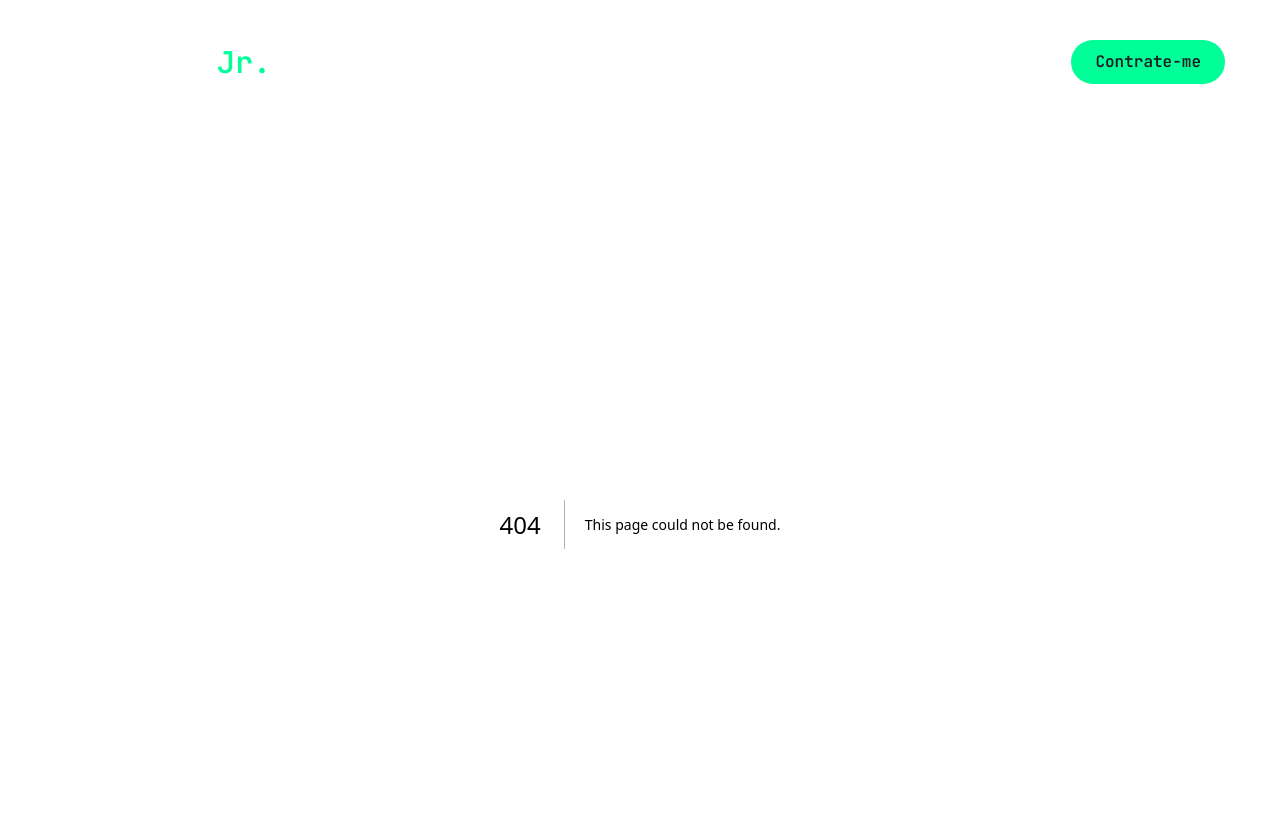
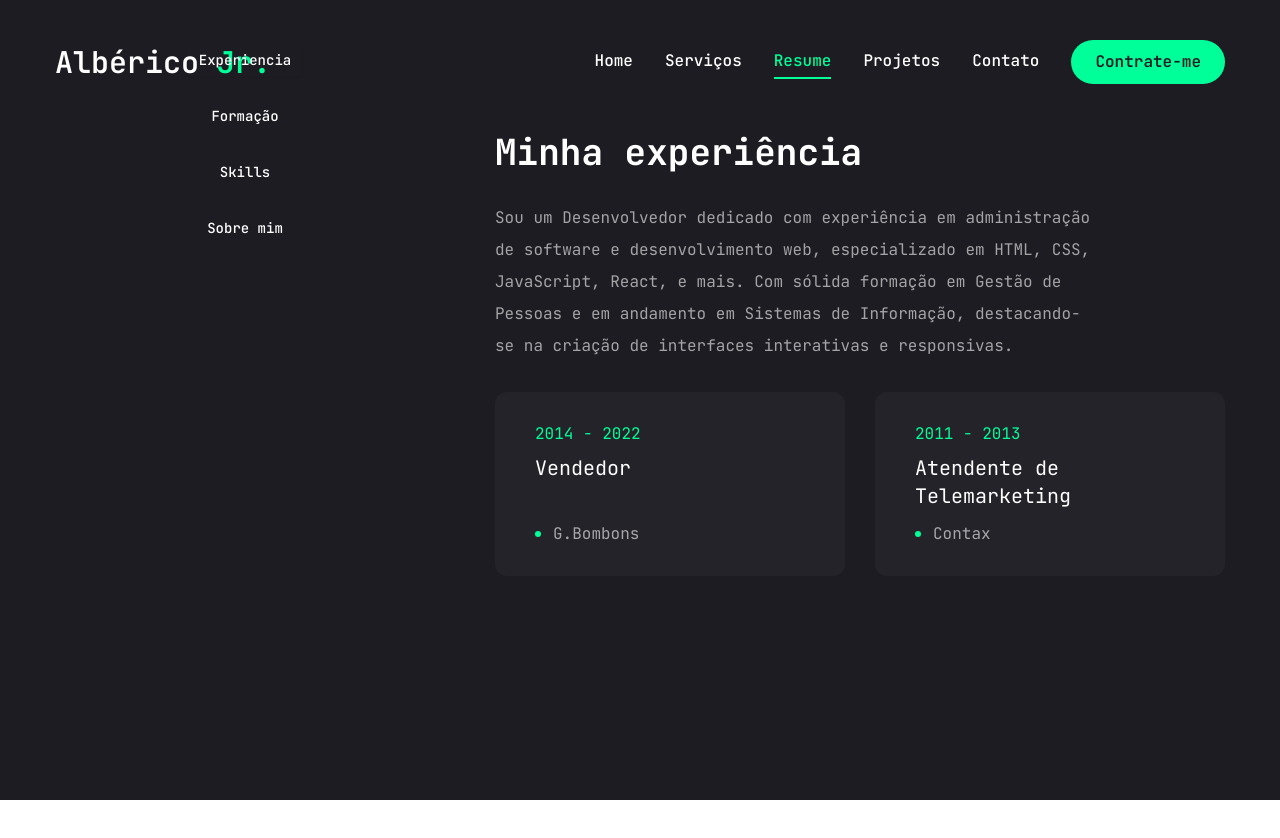
Before and after one commit to AlbericoJr/AlbericoJr-portfolio, a Next.js app: page /resume in a window 1280 px wide. Before the commit this address had no page. Shown: the top 838 px of the page. Built offline with nearby package versions, Linux system fonts and the light colour scheme.

Commit message:
portfolio

```diff
--- a/app/formacao/page.jsx
+++ b/app/resume/page.jsx
@@ -144,7 +144,7 @@ import { Tooltip, TooltipContent, TooltipProvider, TooltipTrigger } from "@radix
 import { ScrollArea } from "@/components/ui/scroll-area"
 import { motion } from "framer-motion"
 
-const Formacao = () => {
+const Resume = () => {
   return (
     <motion.div
       initial={{ opacity: 0 }}
@@ -280,4 +280,4 @@ const Formacao = () => {
   )
 }
 
-export default Formacao
+export default Resume
--- a/components/Nav.jsx
+++ b/components/Nav.jsx
@@ -13,8 +13,8 @@ const links = [
     path: "/services",
   },
   {
-    name: "formação",
-    path: "/formacao",
+    name: "resume",
+    path: "/resume",
   },
   {
     name: "projetos",
```
